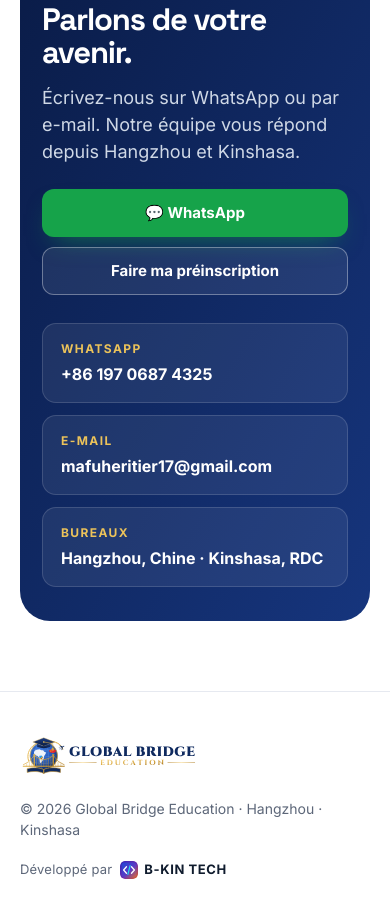
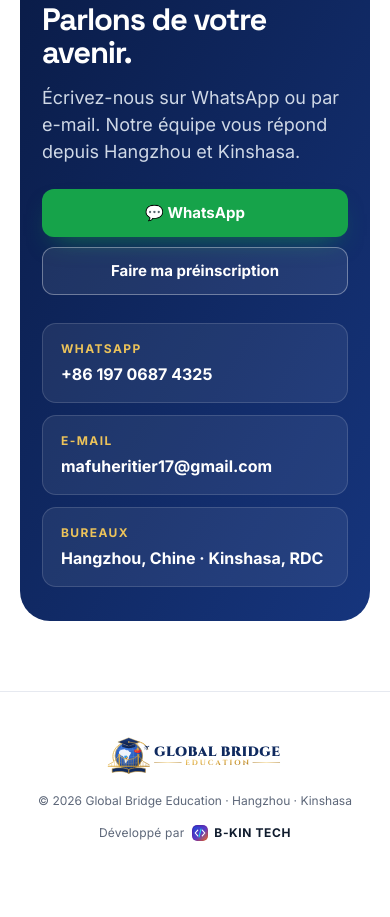
Before and after one commit to bkinbistro/global-bridge-education, a plain HTML site: page global-bridge-education-site/index.html in a window 390 px wide. Shown: the part 9465-10382 px from the top of the page. Drawn offline with Linux system fonts and the light colour scheme.

Commit message:
Pied de page sur téléphone : centré, chaque ligne sur une seule ligne
Co-Authored-By: Claude Opus 5.5 <noreply@anthropic.com>
Claude-Session: https://claude.ai/code/session_011YNP9uXdoZH8t78mkCzko1

```diff
--- a/global-bridge-education-site/assets/css/style.css
+++ b/global-bridge-education-site/assets/css/style.css
@@ -222,3 +222,9 @@ footer{padding-bottom:96px}
   .contact__box{padding:34px 22px;gap:28px}
   .wa-fab{width:56px;height:56px;right:16px;bottom:16px}
 }
+@media (max-width:640px){
+footer .wrap{flex-direction:column;justify-content:center;text-align:center;gap:14px}
+footer .wrap>span{white-space:nowrap;font-size:12px}
+footer .dev{font-size:12px}
+footer .dev img{width:16px;height:16px}
+}
```
